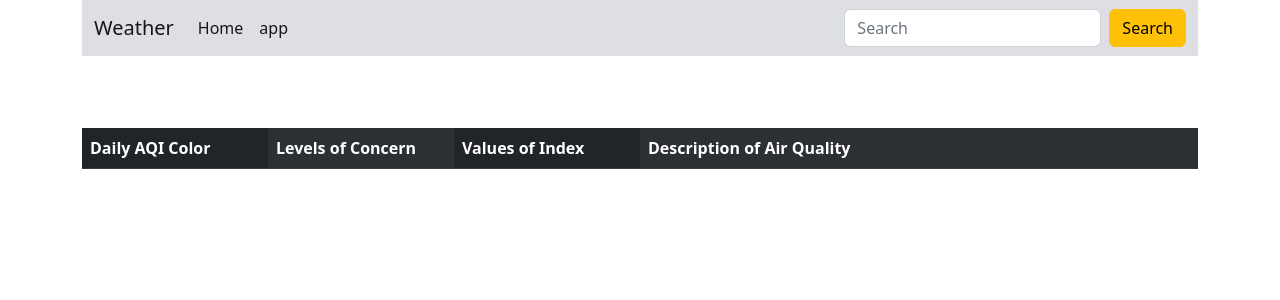
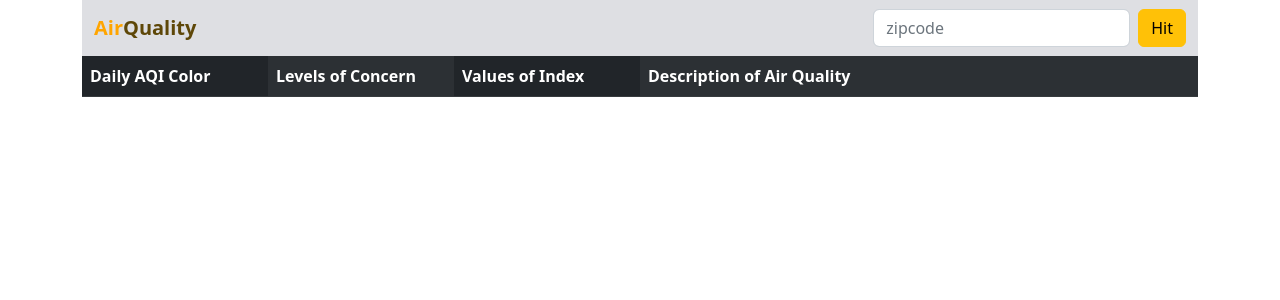
Before and after one commit to mohammadjayeed/django-air-quality-app, a Django app: template airquality_app/templates/index.html in a window 1280 px wide. Shown: the top 300 px of the page. Run offline with Django 4.2, Linux system fonts and the light colour scheme; the template is opened without the code that fills it, so the values that code supplies are empty.

Commit message:
updated v2

```diff
--- a/airquality_app/templates/index.html
+++ b/airquality_app/templates/index.html
@@ -1,7 +1,7 @@
 {% extends 'base.html' %}
 
 
-    {% block title %}Homepage{% endblock title %}
+    {% block title %}Django Weather App{% endblock title %}
 
 
     {% block content %}
@@ -27,7 +27,7 @@
     {% endif %}
 
 
-            </br></br></br>
+
 
 
 
--- a/airquality_app/urls.py
+++ b/airquality_app/urls.py
@@ -2,6 +2,6 @@ from django.urls import path
 from .views import *
 urlpatterns = [
     path('',index,name="homepage" ),
-    path('app/',air_app,name="air-app"),
+    # path('app/',air_app,name="air-app"),
 
 ]
--- a/templates/base.html
+++ b/templates/base.html
@@ -9,42 +9,34 @@
     <div class="container">
     <nav class="navbar navbar-expand-lg navbar-light" style="background-color: #dedfe3">
         <div class="container-fluid">
-          <a class="navbar-brand" href="#">Weather</a>
+          <a class="navbar-brand" href={% url 'homepage' %}><span style="color: orange;font-weight: bold;">Air</span><span style="color: #5e4708;font-weight: bold;">Quality</span></a>
           <button class="navbar-toggler" type="button" data-bs-toggle="collapse" data-bs-target="#navbarSupportedContent" aria-controls="navbarSupportedContent" aria-expanded="false" aria-label="Toggle navigation">
             <span class="navbar-toggler-icon"></span>
           </button>
           <div class="collapse navbar-collapse" id="navbarSupportedContent">
             <ul class="navbar-nav me-auto mb-2 mb-lg-0">
-              <li class="nav-item">
-                <a class="nav-link active" aria-current="page" href="#">Home</a>
+              {% comment %} <li class="nav-item">
+                <a class="nav-link active" aria-current="page" href={% url 'homepage' %}>Home</a>
 
-              </li>
-              <li class="nav-item">
+              </li> {% endcomment %}
+              {% comment %} <li class="nav-item">
 
                 <a class="nav-link active" aria-current="page"  href="{% url 'air-app' %}">app</a>
-              </li>
+              </li> {% endcomment %}
 
 
 
             </ul>
-            <form class="d-flex">
-              <input class="form-control me-2" type="search" placeholder="Search" aria-label="Search">
+            <form id= "form1" class="d-flex" action={% url 'homepage' %} method="POST">
+              {% csrf_token %}
+              <input class="form-control me-2" type="text" placeholder="zipcode" aria-label="Search" name="zip">
               {% comment %} <button class="btn btn-outline-warning" type="submit">Search</button> {% endcomment %}
-              <button type="submit" class="btn btn-warning">Search</button>
+              <button type="submit" class="btn btn-warning" form="form1">Hit</button>
             </form>
           </div>
         </div>
       </nav>
-
       </div>
-      {% comment %} <style>
-        .good {background-color: #0C0;}
-        .moderate {background-color: #FFFF00;}
-        .usg {background-color: #FF9900;}
-        .unhealthy {background-color: #FF0000;}
-        .veryunhealthy {background-color: #990066;}
-        .hazardous {background-color: #660000;}
-      </style> {% endcomment %}
   </head>
   <body>
     <div class="container">
```
Also changed, not shown: a.py (deleted, +0 -13 lines), airquality_app/templates/air_app.html (deleted, +0 -7 lines), airquality_app/templates/warning.html (added, +15 -0 lines), airquality_app/views.py (+51 -35 lines), README.md, static/images/Capture.JPG (added), static/images/banner.jpg (deleted).
